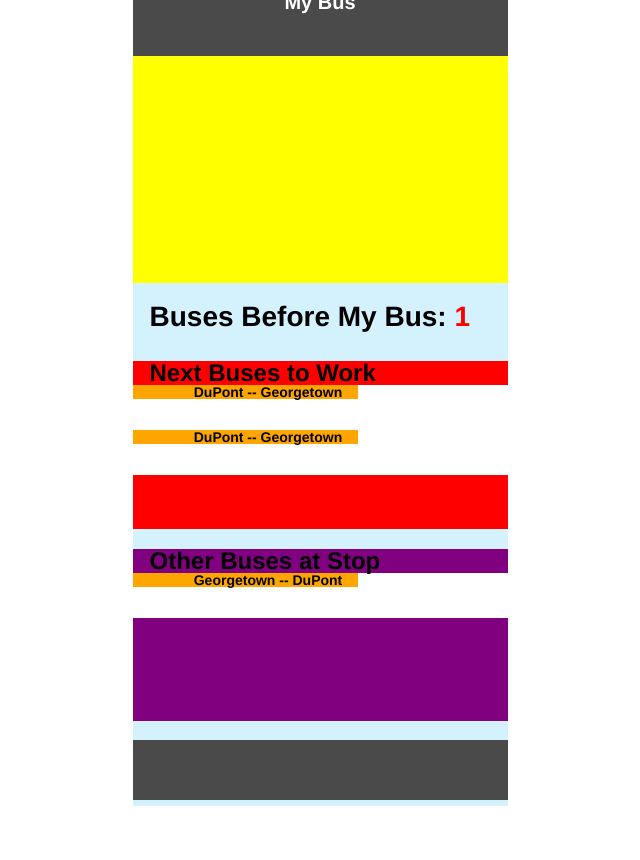
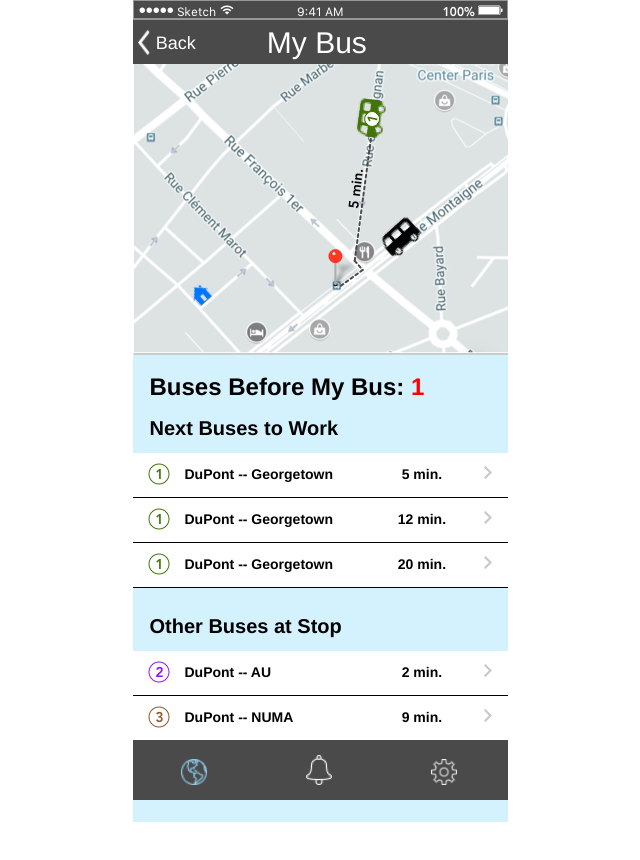
Before and after one commit to psopher/frontend_challenge, a plain HTML site: page index.html in a window 1280 px wide. Shown: the whole page, without its empty margins (320-960 px from the left). Drawn offline with Linux system fonts and the light colour scheme; files that its build step writes are made by us from their sources.

Commit message:
first draft

```diff
--- a/css/style.css
+++ b/css/style.css
@@ -18,6 +18,67 @@ nav {
   background-color: rgba(74,74,74,1);
 }
 
+.status {
+  padding: 0px 0px 0px 0px;
+  margin-bottom: 10px;
+  width: 375px;
+  height: 20px;
+  background-image: url(../images/status_bar.png);
+}
+/*nav h1:before {
+   content: url(../images/back_arrow.png);
+   padding-right: 30px;
+}*/
+
+.arrow_left {
+    content: url(../images/back_button_white.png);
+    display: inline-block;
+    margin-top: 0px;
+    margin-left: 5px;
+    width: 12.5px;
+    height: 25px;
+    line-height: 10px;
+    vertical-align: middle;
+}
+
+nav h4{
+  font-size: 1.8em;
+  font-weight: 200;
+  color: white;
+  width: 30px;
+  margin-bottom: 30px;
+  margin-left: 3px;
+  text-align: left;
+  display: inline-block;
+  height: 25px;
+  line-height: 10px;
+}
+
+.back_button {
+  display: inline;
+  height: 25px;
+  vertical-align: middle;
+}
+
+h1 {
+  font-size: 3.0em;
+  font-weight: 400;
+  line-height: 10px;
+  color: white;
+  width: 30%;
+  float: center;
+  text-align: center;
+  margin-left: 62px;
+  display: inline-block;
+  margin-top: 0px;
+  vertical-align: middle;
+}
+
+.under_nav {
+  width: 375px;
+  height: 64px;
+}
+
 footer {
   margin: 0 auto;
   position: fixed;
@@ -34,16 +95,17 @@ footer {
   background-color: rgba(84,199,252,0.25);
   margin: 0 auto;
   width: 375px;
-  height: 814px;
+  height: 822px;
   margin-bottom:60px;
-  margin-top: -8px;
+  margin-top: 0px;
 }
 
 .map {
-  background-color: yellow;
-  margin: 0 auto;
+  background-color: white;
+  background-image: url(../images/map.png);
   width: 375px;
   height: 291px;
+  margin-left: 0;
 }
 
 .before-my-bus {
@@ -56,7 +118,7 @@ footer {
 }
 
 .before-my-bus h2 {
-  font-size: 2.8em;
+  font-size: 2.4em;
   color: black;
   width: 95%;
 }
@@ -66,35 +128,35 @@ footer {
 }
 
 .next-bus {
-  background-color: red;
+  /*background-color: red;*/
+  width: 375px;
+  height: 168px;
+}
+
+.next-bus h3 {
+  padding-top:5px;
+  padding-bottom: 15px;
+}
+
+.other-buses {
+  /*background-color: purple;*/
   margin: 0 auto;
   width: 375px;
   height: 168px;
   margin-top:20px;
 }
 
-.other-buses {
-  background-color: purple;
-  margin: 0 auto;
-  width: 375px;
-  height: 172px;
-  margin-top:20px;
+.other-buses h3 {
+  padding-top:15px;
+  padding-bottom: 15px;
 }
 
 .content h3 {
-  font-size: 2.4em;
+  font-size: 2.0em;
   color:black;
   width: 90%;
   text-indent: 17px;
-}
-
-h1 {
-  font-size: 2.0em;
-  color: white;
-  width: 30%;
-  float: center;
-  text-align: center;
-  margin-left: 35%;
+  margin-bottom: 0px;
 }
 
 .tableview_cell {
@@ -106,14 +168,107 @@ h1 {
   margin-bottom: 0;
   padding-bottom: 0;
   padding-top: 0;
+  border-bottom: 1px solid black;
+  display: inline-block;
+}
+
+ul {
+  list-style: none;
+}
+
+.tableview_cell:hover{
+  background-color:#A9A9A9;
 }
 
 .tableview_cell h4 {
   font-size: 1.4em;
   color:black;
-  background-color: orange;
+  display: inline-block;
+  /*background-color: orange;*/
   width: 60%;
-  text-indent: 46px;
+  /*text-indent: 46px;*/
+  padding-left: 15px;
+  float: center;
+  text-align: left;
+  line-height: 3;
+}
+
+.distance {
+  font-size: 1.4em;
+  color:black;
+  display: inline-block;
+  /*background-color: red;*/
+  width: 39%;
+  /*text-indent: 46px;*/
   float: center;
   text-align: center;
+  line-height: 3;
 }
+
+.bus_1 h4:before {
+   content: url(../images/bus_1.png);
+   padding: 0 5px 0 0;
+   padding-right: 15px;
+   /*background-color: green;*/
+   vertical-align: -6px;
+}
+
+.bus_2 h4:before {
+   content: url(../images/bus_2.png);
+   padding: 0 5px 0 0;
+   padding-right: 15px;
+   /*background-color: green;*/
+   vertical-align: -6px;
+}
+
+.bus_3 h4:before {
+   content: url(../images/bus_3.png);
+   padding: 0 5px 0 0;
+   padding-right: 15px;
+   /*background-color: green;*/
+   vertical-align: -6px;
+}
+
+.bus_4 h4:before {
+   content: url(../images/bus_4.png);
+   padding: 0 5px 0 0;
+   padding-right: 15px;
+   /*background-color: green;*/
+   vertical-align: -6px;
+}
+
+.tableview_cell h5:after {
+   content: url(../images/gray_arrow.png);
+   float: right;
+   padding-right: 15px;
+}
+
+.globe {
+    content: url(../images/globe_icon.png);
+    display: inline-block;
+    padding: 15px;
+    margin-left: 33px;
+    margin-right: 33px;
+    width: 15%;
+    /*background-color: yellow;*/
+}
+
+.notifications {
+    content: url(../images/notifications_icon.png);
+    display: inline-block;
+    padding: 15px;
+    margin-left: 33px;
+    margin-right: 33px;
+    width: 15%;
+    /*background-color: yellow;*/
+}
+
+.settings {
+    content: url(../images/settings-icon.png);
+    display: inline-block;
+    padding: 15px;
+    margin-left: 33px;
+    margin-right: 33px;
+    width: 15%;
+    /*background-color: yellow;*/
+}
--- a/index.html
+++ b/index.html
@@ -3,16 +3,27 @@
   <head>
     <meta charset="utf-8">
     <title></title>
-    <link rel="stylesheet" type="text/css" href="reset.css">
+    <link rel="stylesheet" href="css/reset.css">
     <link rel="stylesheet" href="css/style.css">
   </head>
   <body>
     <section class="container">
       <nav>
-        <h1>My Bus</h1>
+        <div class="status">
+        </div>
+        <div class="navigation">
+          <div class="arrow_left"></div>
+          <h4 class="back_button">Back</h4>
+          <h1>My Bus</h1>
+        </div>
       </nav>
+      <section class="under_nav">
+        <div>
+        </div>
+      </section>
       <section class="map">
-
+        <div>
+        </div>
       </section>
       <section class="before-my-bus">
         <div class="content">
@@ -24,12 +35,20 @@
           <div class="heading">
             <h3>Next Buses to Work</h3>
           </div>
-          <div class="tableview_cell">
-            <h4>DuPont -- Georgetown</h4>
-          </div>
-          <div class="tableview_cell">
-            <h4>DuPont -- Georgetown</h4>
-          </div>
+          <ul>
+            <li class="tableview_cell bus_1">
+              <h4>DuPont -- Georgetown</h4>
+              <h5 class="distance">5 min.</h5>
+            </li>
+            <li class="tableview_cell bus_1">
+              <h4>DuPont -- Georgetown</h4>
+              <h5 class="distance">12 min.</h5>
+            </li>
+            <li class="tableview_cell bus_1">
+              <h4>DuPont -- Georgetown</h4>
+              <h5 class="distance">20 min.</h5>
+            </li>
+        </ul>
         </div>
       </section>
       <section class="other-buses">
@@ -37,13 +56,29 @@
           <div class="heading">
             <h3>Other Buses at Stop</h3>
           </div>
-          <div class="tableview_cell">
-            <h4>Georgetown -- DuPont</h4>
-          </div>
+          <ul>
+            <li class="tableview_cell bus_2">
+              <h4>DuPont -- AU</h4>
+              <h5 class="distance">2 min.</h5>
+            </li>
+            <li class="tableview_cell bus_3">
+              <h4>DuPont -- NUMA</h4>
+              <h5 class="distance">9 min.</h5>
+            </li>
+            <li class="tableview_cell bus_4">
+              <h4>DuPont -- GW</h4>
+              <h5 class="distance">22 min.</h5>
+            </li>
+          </ul>
         </div>
       </section>
       <footer>
-
+        <div class="globe">
+        </div>
+        <div class="notifications">
+        </div>
+        <div class="settings">
+        </div>
       </footer>
     </section>
   </body>
```
Also changed, not shown: images/back_arrow.png (added), images/back_button_white.png (added), images/bus_1.png (added), images/bus_2.png (added), images/bus_3.png (added), images/bus_4.png (added), images/globe_icon.png (added), images/gray_arrow.png (added), images/map.png (added), images/notifications_icon.png (added), images/settings-icon.png (added), images/status_bar.png (added).
